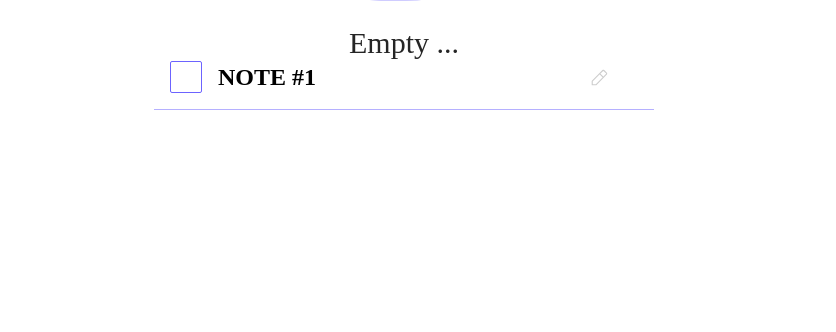
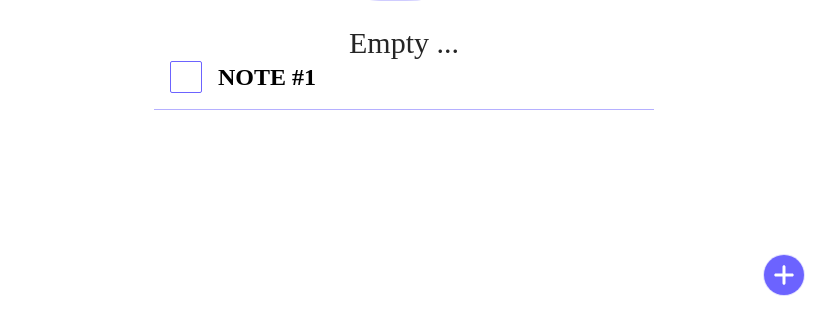
Before and after one commit to hesam-rahimi/todo-project, a React (Vite) app: page / in a window 1280 px wide. Shown: the part 465-797 px from the top of the page, without its empty margins (236-1072 px from the left). Built offline with nearby package versions, Linux system fonts and the light colour scheme.

Commit message:
add todo btn and todo modal UI

```diff
--- a/src/App.jsx
+++ b/src/App.jsx
@@ -1,15 +1,18 @@
 import { useEffect, useState } from "react";
 import "./App.css";
-import SearchIcon from "./public/icons/SearchIcon";
 import FilterBox from "./components/FilterBox/FilterBox";
 import EmptyDarkIcon from "./public/icons/EmptyDarkIcon";
 import EmptyLightIcon from "./public/icons/EmptyLightIcon";
 import DarkMode from "./components/DarkMode/DarkMode";
 import TodoBox from "./components/TodoBox/TodoBox";
+import AddTodoBtn from "./components/AddTodoBtn/AddTodoBtn";
+import AddTodoModal from "./components/AddTodoModal";
+import CustomInput from "./components/utils/CustomInput";
 
 function App() {
+  const [openFilterBox, setOpenFilterBox] = useState(false);
+  const [openAddTodoModal, setOpenAddTodoModal] = useState(false);
   const [darkMode, setDarkMode] = useState(JSON.parse(localStorage.getItem("darkMode")) ? true : false);
-  const [isFocus, setIsFocus] = useState(false);
 
   useEffect(() => {
     if (darkMode) document.documentElement.classList.add("dark");
@@ -17,23 +20,12 @@ function App() {
   }, [darkMode]);
 
   return (
-    <div className="h-screen m-0 p-0 bg-white dark:bg-secondary">
+    <div onClick={() => setOpenFilterBox(false)} className="h-screen m-0 p-0 bg-white dark:bg-secondary">
       <div className="p-10 flex flex-col items-center">
         <h2 className="mb-5 text-3xl font-semibold dark:text-white text-secondary">TODO LIST</h2>
         <div className="flex items-center w-full justify-center gap-x-5 mb-12">
-          <div className={`border border-primary py-2 px-4 gap-x-2 rounded-md flex justify-between w-5/12 ${isFocus && "ring-1 ring-primary"}`}>
-            <input
-              onFocus={() => setIsFocus(true)}
-              onBlur={() => setIsFocus(false)}
-              type="text"
-              className={`w-full border-0 ring-0 outline-none bg-transparent ${darkMode ? "text-white" : "text-secondary"}`}
-              placeholder="Search note..."
-            />
-            <div>
-              <SearchIcon className="text-primary cursor-pointer" />
-            </div>
-          </div>
-          <FilterBox />
+          <CustomInput darkMode={darkMode} className="w-5/12" searchIcon placeholder="Search note..." />
+          <FilterBox open={openFilterBox} setOpen={setOpenFilterBox} />
           <DarkMode darkMode={darkMode} setDarkMode={setDarkMode} />
         </div>
         <div>
@@ -42,6 +34,8 @@ function App() {
         </div>
         <TodoBox />
       </div>
+      <AddTodoBtn onClick={() => setOpenAddTodoModal(true)} />
+      <AddTodoModal open={openAddTodoModal} setOpen={setOpenAddTodoModal} darkMode={darkMode} />
     </div>
   );
 }
--- /dev/null
+++ b/src/components/AddTodoBtn/AddTodoBtn.jsx
@@ -0,0 +1,12 @@
+import { FaPlus } from "react-icons/fa6";
+const AddTodoBtn = ({ onClick }) => {
+  return (
+    <div className="fixed right-60 bottom-10 rounded-full cursor-pointer" onClick={onClick}>
+      <div className="bg-primary text-white flex justify-center items-center p-2 rounded-full ring-1 ring-primary/20">
+        <FaPlus className="text-white text-2xl" />
+      </div>
+    </div>
+  );
+};
+
+export default AddTodoBtn;
--- /dev/null
+++ b/src/components/AddTodoModal.jsx
@@ -0,0 +1,19 @@
+import CustomBtn from "./utils/CustomBtn";
+import CustomInput from "./utils/CustomInput";
+import ModalContainer from "./utils/ModalContainer";
+
+const AddTodoModal = ({ open, setOpen, darkMode }) => {
+  return (
+    <ModalContainer title="new todo" open={open} setOpen={setOpen}>
+      <div className="flex flex-col !h-4/5 justify-between">
+        <CustomInput darkMode={darkMode} placeholder="Input your note..." />
+        <div className="flex justify-between items-center">
+          <CustomBtn text="CANCEL" className="border-primary border" />
+          <CustomBtn text="APPLY" className="bg-primary text-white border-primary border" />
+        </div>
+      </div>
+    </ModalContainer>
+  );
+};
+
+export default AddTodoModal;
--- a/src/components/TodoBox/TodoBox.jsx
+++ b/src/components/TodoBox/TodoBox.jsx
@@ -1,16 +1,33 @@
+import { useState } from "react";
 import EditIcon from "../../public/icons/EditIcon";
 import TrashIcon from "../../public/icons/TrashIcon";
+import { FaCheck } from "react-icons/fa";
+const TodoBox = () => {
+  const [showTodoDetail, setShowTodoDetail] = useState(false);
+  const [isComplete, setIsComplete] = useState(false);
 
-const TodoBox = () => {
   return (
-    <div className="flex items-center justify-between w-5/12 border-b border-primary/50 pb-4 px-4">
-      <div className="flex">
-        <div className="border-primary border w-8 h-8 rounded-sm mr-4"></div>
+    <div
+      className="flex items-center justify-between w-5/12 border-b border-primary/50 pb-4 px-4"
+      onMouseEnter={() => setShowTodoDetail(true)}
+      onMouseLeave={() => setShowTodoDetail(false)}
+    >
+      <div className="flex cursor-pointer w-full" onClick={() => setIsComplete((prev) => !prev)}>
+        <div
+          className={`border-primary border w-8 h-8 rounded-sm mr-4 flex justify-center items-center ${isComplete ? "bg-primary" : "bg-transparent"}`}
+        >
+          {isComplete ? <FaCheck className="text-white text-xl" /> : null}
+        </div>
         <p className="text-2xl font-semibold dark:text-white">NOTE #1</p>
       </div>
-      <div className="flex gap-2">
-        <EditIcon className="!w-5 !h-5 hover:!stroke-primary cursor-pointer" />
-        <TrashIcon className="!w-5 !h-5" />
+
+      <div className={`gap-2 ${showTodoDetail ? "flex" : "hidden"}`}>
+        <div onClick={(event) => event.stopPropagation()}>
+          <EditIcon className="!w-5 !h-5 hover:!stroke-primary cursor-pointer" />
+        </div>
+        <div onClick={(event) => event.stopPropagation()}>
+          <TrashIcon className="!w-5 !h-5 stroke-[#CDCDCD] hover:!stroke-red-600 !text-red-600 cursor-pointer" />
+        </div>
       </div>
     </div>
   );
--- /dev/null
+++ b/src/public/icons/CheckIcon.jsx
@@ -0,0 +1,5 @@
+const CheckIcon = () => {
+  return <div>CheckIcon</div>;
+};
+
+export default CheckIcon;
```
